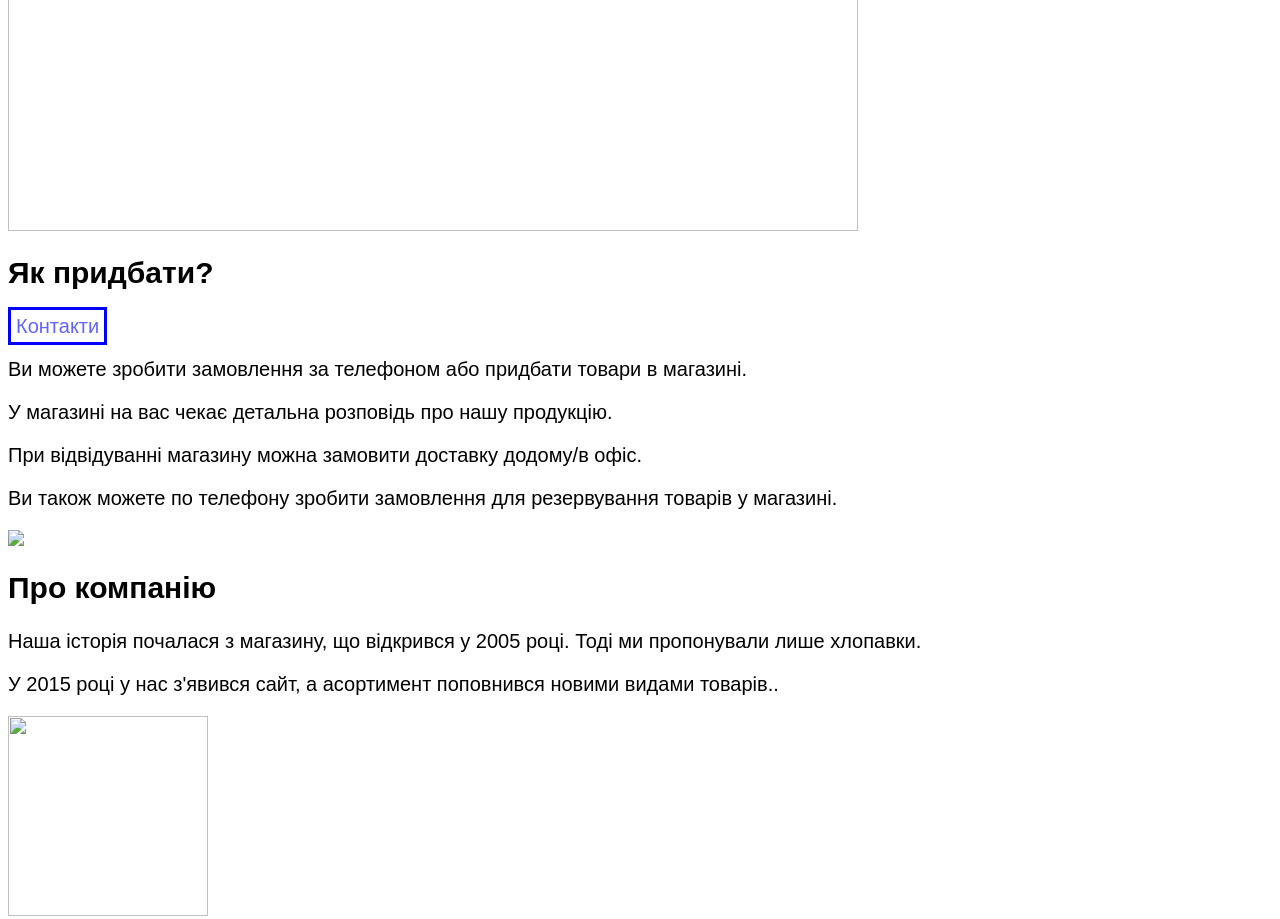
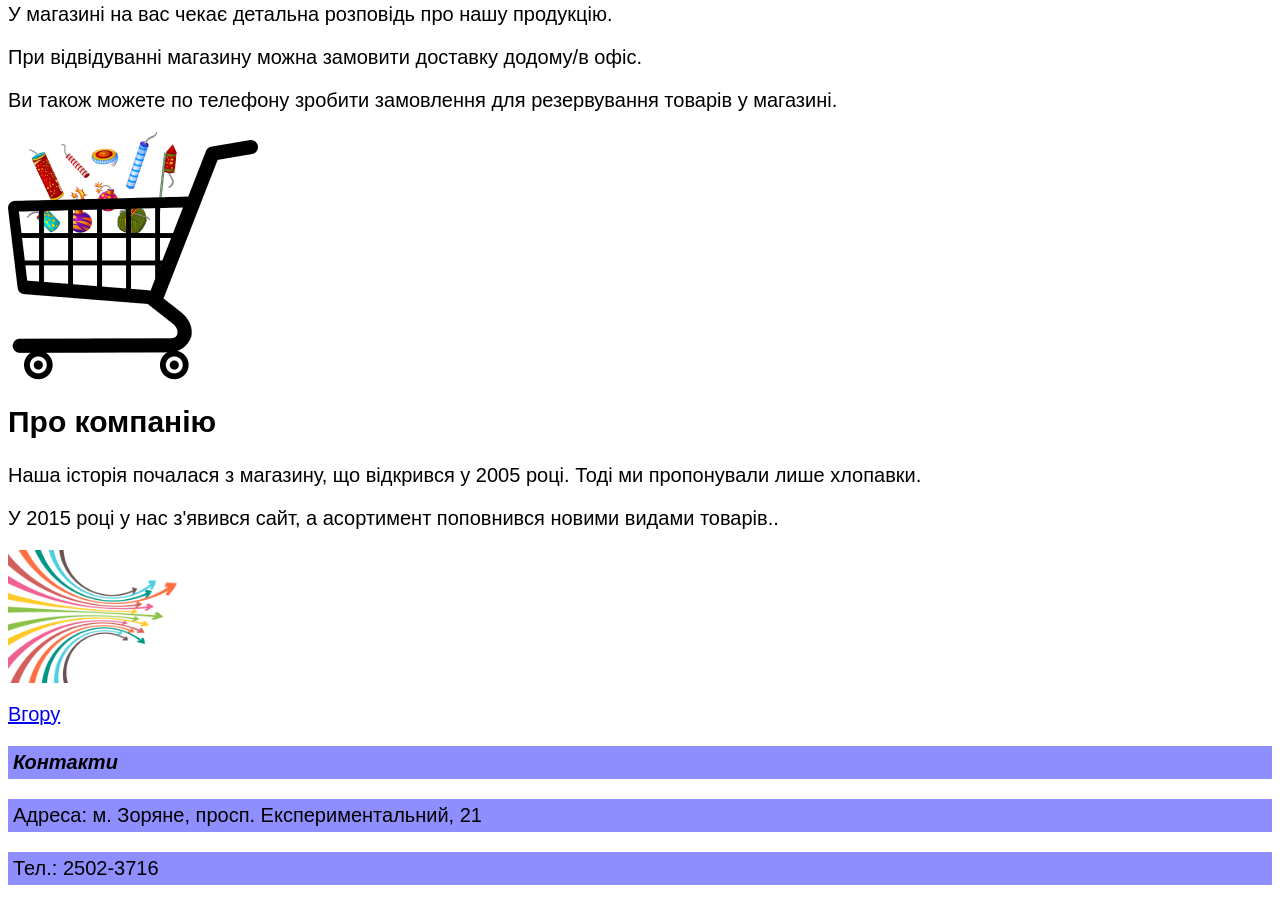
Before and after one commit to Que0ta/severin_y, a plain HTML site: page index.html in a window 1280 px wide. Shown: the part 1658-2577 px from the top of the page. Drawn offline with Linux system fonts and the light colour scheme.

Commit message:
Update index.html

```diff
--- a/index.html
+++ b/index.html
@@ -29,18 +29,18 @@
             <p>
                 <i>Поспішайте купити свято вигідно!</i>
             </p>
-            <img src="/uploads/2020/12/%D1%81%D0%B5%D0%B7%D0%BE%D0%BD%D0%BD%D1%8B%D0%B5%20%D1%81%D0%BA%D0%B8%D0%B4%D0%BA%D0%B8_0_1607673818.jpg" width="850px"/>
+            <img src="./image.jpg" width="850px"/>
             <h2 id="delivery">Як придбати?</h2>
             <a class="contacts" href="#contacts">Контакти</a>
             <p>Ви можете зробити замовлення за телефоном або придбати товари в магазині.</p>
             <p>У магазині на вас чекає детальна розповідь про нашу продукцію.</p>
             <p>При відвідуванні магазину можна замовити доставку додому/в офіс.</p>
             <p>Ви також можете по телефону зробити замовлення для резервування товарів у магазині.</p>
-            <img src="/uploads/2020/12/%D0%BF%D0%BE%D0%BA%D1%83%D0%BF%D0%BA%D0%B0_0_1607673818.png"/>
+            <img src="./prudbati.png"/>
             <h2 id="about_us">Про компанію</h2>
             <p>Наша історія почалася з магазину, що відкрився у 2005 році. Тоді ми пропонували лише хлопавки.</p>
             <p>У 2015 році у нас з'явився сайт, а асортимент поповнився новими видами товарів..</p>
-            <img src="/uploads/2020/12/arrows-2023449_1920_0_1607674211.png" width="200px"/><br/>
+            <img src="./optom.png" width="200px"/><br/>
             <p><a href="#logo">Вгору</a></p>
         </main>
         <footer>
```
